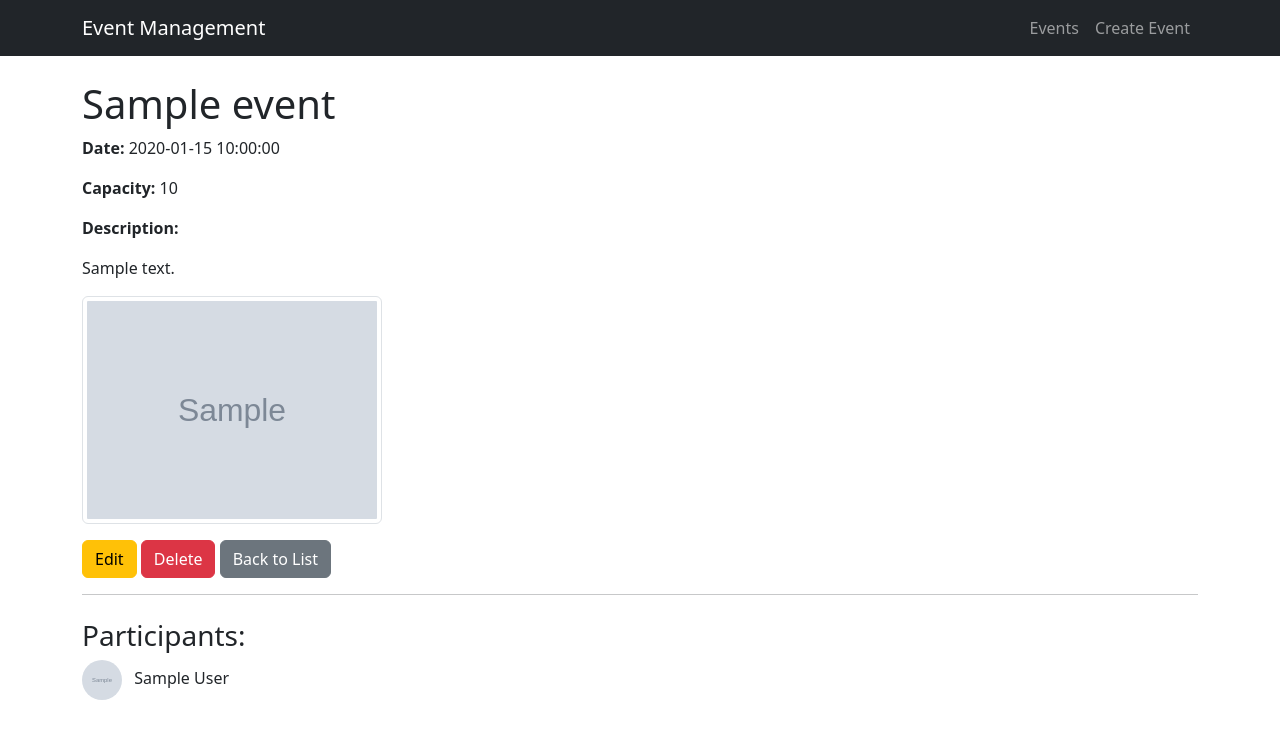
After one commit to Samira-panahi/WebDevProject-FSD14, a PHP site: page /event.php?page=show&id=1 in a window 1280 px wide. The commit adds this page. Shown: the top 739 px of the page. Run offline with PHP 8.4, Linux system fonts and the light colour scheme; tables that the repository leaves empty hold one stand-in row (values such as "Sample post"); grey boxes marked "Sample" are stand-in pictures.

Commit message:
changed file paths

```diff
--- a/app/controller/EventController.php
+++ b/app/controller/EventController.php
@@ -1,12 +1,13 @@
 <?php
+
 require_once __DIR__ . '/../model/Event.php';
 require_once __DIR__ . '/../helpers/Validation.php';
 
 class EventController {
     private $model;
 
-    public function __construct() {
-        $this->model = new Event();
+    public function __construct($pdo) {
+        $this->model = new Event($pdo);
     }
 
     public function index() {
--- a/app/helpers/Validation.php
+++ b/app/helpers/Validation.php
@@ -1,4 +1,5 @@
 <?php
+
 class Validation {
 
     public static function validateEvent($data, $file = null) {
--- a/app/model/Event.php
+++ b/app/model/Event.php
@@ -4,24 +4,20 @@ require_once __DIR__ . '/../../config/config.php';
 class Event {
     private $pdo;
 
-    public function __construct() {
-        $this->pdo = new PDO(
-            'mysql:host='.DB_HOST.';dbname='.DB_NAME.';charset=utf8mb4',
-            DB_USER,
-            DB_PASS
-        );
-        $this->pdo->setAttribute(PDO::ATTR_ERRMODE, PDO::ERRMODE_EXCEPTION);
+    // Accept PDO connection from config.php
+    public function __construct($pdo) {
+        $this->pdo = $pdo;
     }
 
     public function getAll() {
         $stmt = $this->pdo->query("SELECT * FROM events ORDER BY event_date ASC");
-        return $stmt->fetchAll(PDO::FETCH_ASSOC);
+        return $stmt->fetchAll();
     }
 
     public function getById($id) {
         $stmt = $this->pdo->prepare("SELECT * FROM events WHERE id = :id");
         $stmt->execute([':id' => $id]);
-        return $stmt->fetch(PDO::FETCH_ASSOC);
+        return $stmt->fetch();
     }
 
     public function create($data) {
@@ -35,8 +31,9 @@ class Event {
     public function update($id, $data) {
         $data[':id'] = $id;
         $stmt = $this->pdo->prepare(
-            "UPDATE events SET title=:title, description=:description,
-             event_date=:event_date, capacity=:capacity, image=:image
+            "UPDATE events
+             SET title=:title, description=:description, event_date=:event_date,
+                 capacity=:capacity, image=:image
              WHERE id=:id"
         );
         $stmt->execute($data);
@@ -47,4 +44,3 @@ class Event {
         $stmt->execute([':id' => $id]);
     }
 }
-?>
--- a/app/view/events/show.php
+++ b/app/view/events/show.php
@@ -1,4 +1,9 @@
-<?php include __DIR__.'/../layout/header.php'; ?>
+<?php
+
+include __DIR__ . '/../layout/header.php'; ?>
+
+
+<!-- event FEATURE (Belinda's part) -->
 
 <h1><?= htmlspecialchars($event['title']) ?></h1>
 <p><strong>Date:</strong> <?= $event['event_date'] ?></p>
@@ -6,11 +11,70 @@
 <p><strong>Description:</strong></p>
 <p><?= nl2br(htmlspecialchars($event['description'])) ?></p>
 <p>
-    <img src="<?= BASE_URL ?>/uploads/events/<?= $event['image'] ?>" width="300" class="img-thumbnail">
+    <img src="/WebDevProject-FSD14/public/uploads/events/<?= $event['image'] ?>" width="300" class="img-thumbnail">
 </p>
 
-<a href="<?= BASE_URL ?>/index.php?page=edit&id=<?= $event['id'] ?>" class="btn btn-warning">Edit</a>
-<a href="<?= BASE_URL ?>/index.php?page=delete&id=<?= $event['id'] ?>" class="btn btn-danger" onclick="return confirm('Are you sure?')">Delete</a>
-<a href="<?= BASE_URL ?>/index.php?page=list" class="btn btn-secondary">Back to List</a>
+<a href="event.php?page=edit&id=<?= $event['id'] ?>" class="btn btn-warning">Edit</a>
+<a href="event.php?page=delete&id=<?= $event['id'] ?>" class="btn btn-danger" onclick="return confirm('Are you sure?')">Delete</a>
+<a href="event.php?page=list" class="btn btn-secondary">Back to List</a>
 
-<?php include __DIR__.'/../layout/footer.php'; ?>
+<hr>
+
+<?php
+
+// RSVP FEATURE (Samira's part)
+
+// Event ID from current event
+$eventId = $event['id'] ?? null;
+
+if ($eventId && isset($_SESSION['user_id'])) {
+    $userId = $_SESSION['user_id'];
+
+    // Check if user already RSVP’d
+    $check = $pdo->prepare("SELECT * FROM rsvps WHERE user_id = ? AND event_id = ?");
+    $check->execute([$userId, $eventId]);
+    $alreadyJoined = $check->fetch();
+
+    if ($alreadyJoined) {
+        // Show cancel button
+        echo '<form action="/rsvp/cancel.php" method="POST">
+                <input type="hidden" name="event_id" value="'.$eventId.'">
+                <button type="submit" class="btn btn-danger mt-2">Cancel RSVP</button>
+              </form>';
+    } else {
+        // Show join button
+        echo '<form action="/rsvp/join.php" method="POST">
+                <input type="hidden" name="event_id" value="'.$eventId.'">
+                <button type="submit" class="btn btn-success mt-2">Join Event</button>
+              </form>';
+    }
+}
+
+// Show participants
+echo "<h3 class='mt-4'>Participants:</h3>";
+
+if ($eventId) {
+    $stmt = $pdo->prepare("
+        SELECT u.name, u.profile_image
+        FROM rsvps r
+        INNER JOIN users u ON r.user_id = u.id
+        WHERE r.event_id = ?
+    ");
+    $stmt->execute([$eventId]);
+    $participants = $stmt->fetchAll(PDO::FETCH_ASSOC);
+
+    if ($participants) {
+        foreach ($participants as $p) {
+            $image = $p['profile_image'] ? "/uploads/profiles/".$p['profile_image'] : "/uploads/profiles/default.png";
+            echo '<div style="margin-bottom:10px;">
+                    <img src="'.$image.'" width="40" height="40" style="border-radius:50%; margin-right:8px;">
+                    '.htmlspecialchars($p['name']).'
+                  </div>';
+        }
+    } else {
+        echo "<p>No participants yet.</p>";
+    }
+}
+?>
+
+<?php include __DIR__ . '/../layout/footer.php'; ?>
--- a/app/view/layout/header.php
+++ b/app/view/layout/header.php
@@ -8,11 +8,11 @@
 <body>
 <nav class="navbar navbar-expand-lg navbar-dark bg-dark mb-4">
     <div class="container">
-        <a class="navbar-brand" href="<?= BASE_URL ?>/index.php?page=list">Event Management</a>
+        <a class="navbar-brand" href="index.php?page=list">Event Management</a>
         <div class="collapse navbar-collapse">
             <ul class="navbar-nav ms-auto">
-                <li class="nav-item"><a class="nav-link" href="<?= BASE_URL ?>/index.php?page=list">Events</a></li>
-                <li class="nav-item"><a class="nav-link" href="<?= BASE_URL ?>/index.php?page=create">Create Event</a></li>
+                <li class="nav-item"><a class="nav-link" href="event.php?page=list">Events</a></li>
+                <li class="nav-item"><a class="nav-link" href="event.php?page=create">Create Event</a></li>
             </ul>
         </div>
     </div>
--- a/config/config.php
+++ b/config/config.php
@@ -1,17 +1,9 @@
 <?php
-
-// define('BASE_URL', rtrim(dirname($_SERVER['PHP_SELF']), '/'));
-
-
-// define('DB_HOST', 'localhost');
-// define('DB_NAME', 'event_booking');
-// define('DB_USER', 'root');
-// define('DB_PASS', "123bel...");
 
 $host = "localhost";
 $dbname = "event_booking";
 $username = "root";
-$password = "123bel...";
+$password = "123jac..!";
 
 
 $options = [
--- /dev/null
+++ b/public/event.php
@@ -0,0 +1,80 @@
+<?php
+session_start();
+require_once __DIR__ . '/../config/config.php';
+require_once __DIR__ . '/../app/controller/EventController.php';
+
+$page = $_GET['page'] ?? 'list';
+$id   = $_GET['id'] ?? null;
+
+$controller = new EventController($pdo);
+$errors = [];
+$event = null;
+
+switch($page) {
+
+    case 'list':
+        $data = $controller->index();
+        $events = $data['events'];
+        include __DIR__ . '/../app/view/events/list.php';
+        break;
+
+    case 'show':
+        if (!$id) die("Event ID required");
+        $data = $controller->show($id);
+        $event = $data['event'];
+        include __DIR__ . '/../app/view/events/show.php';
+        break;
+
+    case 'create':
+        $errors = [];
+        $event = ['title'=>'','description'=>'','event_date'=>'','capacity'=>'','image'=>'default_event.png'];
+
+        if ($_SERVER['REQUEST_METHOD'] === 'POST') {
+            $errors = $controller->create($_POST, $_FILES);
+
+            if (empty($errors)) {
+                header("Location: /WebDevProject-FSD14/public/event.php?page=list");
+                exit;
+            }
+
+            $event = array_merge($event, $_POST);
+            if (!empty($_FILES['image']['name'])) {
+                $event['image'] = $_FILES['image']['name'];
+            }
+        }
+
+        include __DIR__ . '/../app/view/events/create.php';
+
+        break;
+
+    case 'edit':
+        if (!$id) die("Event ID required");
+
+        $data = $controller->show($id);
+        $event = $data['event'];
+        $errors = [];
+
+        if ($_SERVER['REQUEST_METHOD'] === 'POST') {
+            $errors = $controller->edit($id, $_POST, $_FILES);
+
+            if (empty($errors)) {
+                header("Location: /WebDevProject-FSD14/public/event.php?page=show&id=$id");
+                exit;
+            }
+        }
+
+        include __DIR__ . '/../app/view/events/edit.php';
+        break;
+
+    case 'delete':
+        if (!$id) die("Event ID required");
+        $controller->delete($id);
+        header("Location: /WebDevProject-FSD14/public/event.php?page=list");
+        exit;
+        break;
+
+    default:
+        echo "Page not found.";
+        break;
+}
+?>
```
Also changed, not shown: app/view/events/create.php (+5 -4 lines), app/view/events/edit.php (+5 -4 lines), app/view/events/list.php (+7 -6 lines), public/index.php (+7 -77 lines), public/uploads/events/1756249998_chuttersnap-aEnH4hJ_Mrs-unsplash.jpg (added), public/uploads/events/1756250992_chuttersnap-aEnH4hJ_Mrs-unsplash.jpg (added), public/uploads/events/1756251114_chuttersnap-aEnH4hJ_Mrs-unsplash.jpg (added), 5 other files.
